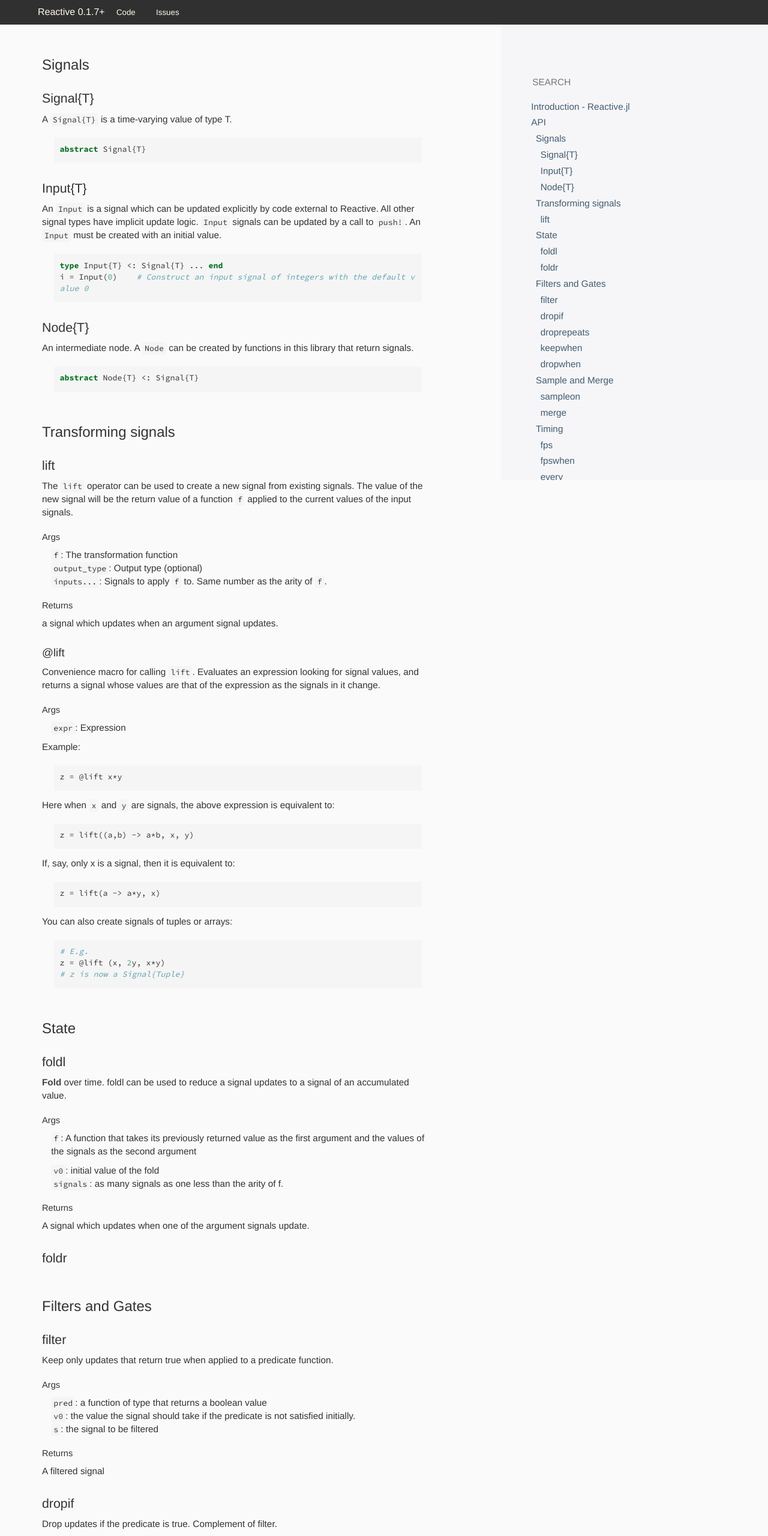
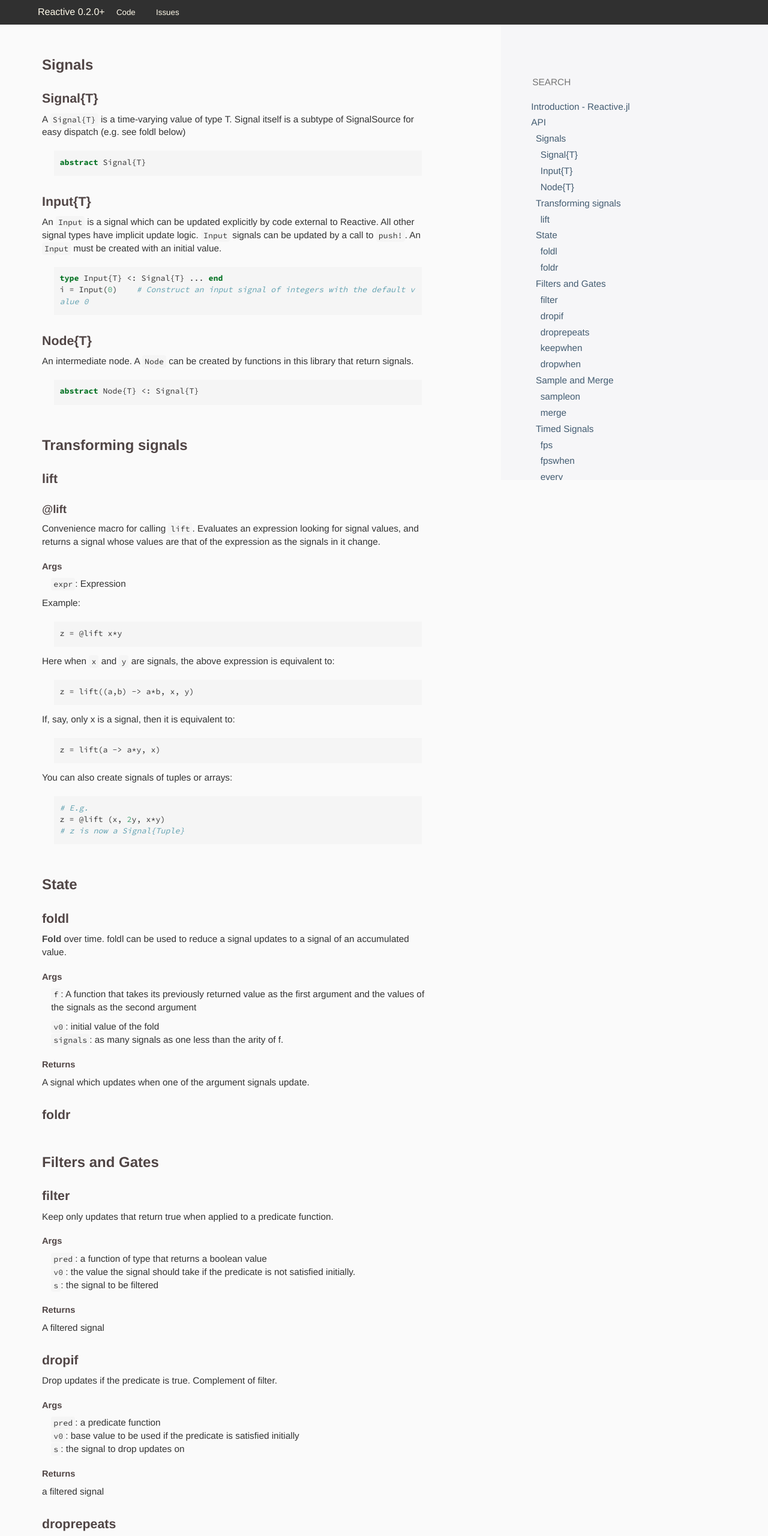
Before and after one commit to JuliaGizmos/Reactive.jl, a plain HTML site: page api.html in a window 1280 px wide. Shown: the top 2560 px of the page at 60% size. Drawn offline with Linux system fonts and the light colour scheme.

Commit message:
Some doc fixes

```diff
--- a/api.html
+++ b/api.html
@@ -18,7 +18,7 @@
     <div class="container">
       <div class="row">
         <ul>
-          <li><div id="pkgname">Reactive 0.1.7+</div></li>
+          <li><div id="pkgname">Reactive 0.2.0+</div></li>
           <li><a href="http://github.com/JuliaLang/Reactive.jl">Code</a></li>
           <li><a href="http://github.com/JuliaLang/Reactive.jl/issues">Issues</a></li>
         </ul>
@@ -30,40 +30,29 @@
     <div class="row">
       <div class="col-sm-7">
       <div id="body-content">
-<h1 id="signals">Signals</h1>
-<h2 id="signalt">Signal{T}</h2>
+<h1 id="signals"><a href="#signals">Signals</a></h1>
+<h2 id="signalt"><a href="#signalt">Signal{T}</a></h2>
 <div class="api-doc">
-A <code>Signal{T}</code> is a time-varying value of type T.
+A <code>Signal{T}</code> is a time-varying value of type T. Signal itself is a subtype of SignalSource for easy dispatch (e.g. see foldl below)
 </div>
 <pre class="sourceCode julia julia" execute="false"><code class="sourceCode julia"><span class="kw">abstract</span> Signal{T}</code></pre>
-<h2 id="inputt">Input{T}</h2>
+<h2 id="inputt"><a href="#inputt">Input{T}</a></h2>
 <div class="api-doc">
 An <code>Input</code> is a signal which can be updated explicitly by code external to Reactive. All other signal types have implicit update logic. <code>Input</code> signals can be updated by a call to <code>push!</code>. An <code>Input</code> must be created with an initial value.
 </div>
 <pre class="sourceCode julia julia" execute="false"><code class="sourceCode julia"><span class="kw">type</span> Input{T} &lt;: Signal{T} ... <span class="kw">end</span>
 i = Input(<span class="fl">0</span>)    <span class="co"># Construct an input signal of integers with the default value 0</span></code></pre>
-<h2 id="nodet">Node{T}</h2>
+<h2 id="nodet"><a href="#nodet">Node{T}</a></h2>
 <div class="api-doc">
 An intermediate node. A <code>Node</code> can be created by functions in this library that return signals.
 </div>
 <pre class="sourceCode julia julia" execute="false"><code class="sourceCode julia"><span class="kw">abstract</span> Node{T} &lt;: Signal{T}</code></pre>
-<h1 id="transforming-signals">Transforming signals</h1>
-<h2 id="lift">lift</h2>
-<div class="api-doc">
-<p>The <code>lift</code> operator can be used to create a new signal from existing signals. The value of the new signal will be the return value of a function <code>f</code> applied to the current values of the input signals.</p>
-<h4>Args</h4>
-<ul>
-<li><code>f</code>: The transformation function</li>
-<li><code>output_type</code>: Output type (optional)</li>
-<li><code>inputs...</code>: Signals to apply <code>f</code> to. Same number as the arity of <code>f</code>.</li>
-</ul>
-<h4>Returns</h4>
-a signal which updates when an argument signal updates.
-</div>
-<h3 id="lift-1"><span class="citation" data-cites="lift">@lift</span></h3>
+<h1 id="transforming-signals"><a href="#transforming-signals">Transforming signals</a></h1>
+<h2 id="lift"><a href="#lift">lift</a></h2>
+<h3 id="lift-1"><a href="#lift-1"><span class="citation" data-cites="lift">@lift</span></a></h3>
 <div class="api-doc">
 <p>Convenience macro for calling <code>lift</code>. Evaluates an expression looking for signal values, and returns a signal whose values are that of the expression as the signals in it change.</p>
-<h4>Args</h4>
+<h4><a href="#args">Args</a></h4>
 <ul>
 <li><code>expr</code>: Expression</li>
 </ul>
@@ -78,141 +67,139 @@ a signal which updates when an argument signal updates.
 <pre class="sourceCode julia julia" execute="false"><code class="sourceCode julia"><span class="co"># E.g.</span>
 z = @lift (x, <span class="fl">2</span>y, x*y)
 <span class="co"># z is now a Signal{Tuple}</span></code></pre>
-<h1 id="state">State</h1>
-<h2 id="foldl">foldl</h2>
+<h1 id="state"><a href="#state">State</a></h1>
+<h2 id="foldl"><a href="#foldl">foldl</a></h2>
 <div class="api-doc">
 <p><a href="http://en.wikipedia.org/wiki/Fold_(higher-order_function)">Fold</a> over time. foldl can be used to reduce a signal updates to a signal of an accumulated value.</p>
-<h4>Args</h4>
+<h4><a href="#args-1">Args</a></h4>
 <ul>
 <li><p><code>f</code>: A function that takes its previously returned value as the first argument and the values of the signals as the second argument</p></li>
 <li><code>v0</code>: initial value of the fold</li>
 <li><p><code>signals</code>: as many signals as one less than the arity of f.</p></li>
 </ul>
-<h4>Returns</h4>
+<h4><a href="#returns">Returns</a></h4>
 A signal which updates when one of the argument signals update.
 </div>
-<h2 id="foldr">foldr</h2>
-<h1 id="filters-and-gates">Filters and Gates</h1>
-<h2 id="filter">filter</h2>
+<h2 id="foldr"><a href="#foldr">foldr</a></h2>
+<h1 id="filters-and-gates"><a href="#filters-and-gates">Filters and Gates</a></h1>
+<h2 id="filter"><a href="#filter">filter</a></h2>
 <div class="api-doc">
 <p>Keep only updates that return true when applied to a predicate function.</p>
-<h4>Args</h4>
+<h4><a href="#args-2">Args</a></h4>
 <ul>
 <li><code>pred</code>: a function of type that returns a boolean value</li>
 <li><code>v0</code>: the value the signal should take if the predicate is not satisfied initially.</li>
 <li><code>s</code>: the signal to be filtered</li>
 </ul>
-<h4>Returns</h4>
+<h4><a href="#returns-1">Returns</a></h4>
 A filtered signal
 </div>
-<h2 id="dropif">dropif</h2>
+<h2 id="dropif"><a href="#dropif">dropif</a></h2>
 <div class="api-doc">
 <p>Drop updates if the predicate is true. Complement of filter.</p>
-<h4>Args</h4>
+<h4><a href="#args-3">Args</a></h4>
 <ul>
 <li><code>pred</code>: a predicate function</li>
 <li><code>v0</code>: base value to be used if the predicate is satisfied initially</li>
 <li><code>s</code>: the signal to drop updates on</li>
 </ul>
-<h4>Returns</h4>
+<h4><a href="#returns-2">Returns</a></h4>
 a filtered signal
 </div>
-<h2 id="droprepeats">droprepeats</h2>
+<h2 id="droprepeats"><a href="#droprepeats">droprepeats</a></h2>
 <div class="api-doc">
 <p>Drop repeated updates. To be used on signals of immutable types.</p>
-<h4>Args</h4>
+<h4><a href="#args-4">Args</a></h4>
 <ul>
 <li><code>s</code>: the signal to drop repeats from</li>
 </ul>
-<h4>Returns</h4>
+<h4><a href="#returns-3">Returns</a></h4>
 a signal with repeats dropped.
 </div>
-<h2 id="keepwhen">keepwhen</h2>
+<h2 id="keepwhen"><a href="#keepwhen">keepwhen</a></h2>
 <div class="api-doc">
 <p>Keep only updates to the second signal only when the first signal is true. Complements dropwhen.</p>
-<h4>Args</h4>
+<h4><a href="#args-5">Args</a></h4>
 <ul>
 <li><code>test</code>: a Signal{Bool} which tells when to keep updates to s</li>
 <li><code>v0</code>: base value to use if the signal is false initially</li>
 <li><code>s</code>: the signal to filter</li>
 </ul>
-<h4>Returns</h4>
+<h4><a href="#returns-4">Returns</a></h4>
 a signal which updates only when the test signal is true
 </div>
-<h2 id="dropwhen">dropwhen</h2>
+<h2 id="dropwhen"><a href="#dropwhen">dropwhen</a></h2>
 <div class="api-doc">
 <p>Drop updates when the first signal is true.</p>
-<h4>Args</h4>
+<h4><a href="#args-6">Args</a></h4>
 <ul>
 <li><code>test</code>: a Signal{Bool} which tells when to drop updates</li>
 <li><code>v0</code>: value to be used if the test signal is true initially</li>
 <li><code>s</code>: the signal to drop updates from</li>
 </ul>
 </div>
-<h1 id="sample-and-merge">Sample and Merge</h1>
-<h2 id="sampleon">sampleon</h2>
+<h1 id="sample-and-merge"><a href="#sample-and-merge">Sample and Merge</a></h1>
+<h2 id="sampleon"><a href="#sampleon">sampleon</a></h2>
 <div class="api-doc">
 <p>Sample from the second signal every time an update occurs in the first signal</p>
-<h4>Args</h4>
+<h4><a href="#args-7">Args</a></h4>
 <ul>
 <li><code>s1</code>: the signal to watch for updates</li>
 <li><code>s2</code>: the signal to sample from when s1 updates</li>
 </ul>
-<h4>Returns</h4>
+<h4><a href="#returns-5">Returns</a></h4>
 a of the same type as s2 which updates with s1
 </div>
-<h2 id="merge">merge</h2>
+<h2 id="merge"><a href="#merge">merge</a></h2>
 <div class="api-doc">
 <p>Merge multiple signals of the same type. If more than one signals update together, the first one gets precedence.</p>
-<h4>Args</h4>
+<h4><a href="#args-8">Args</a></h4>
 <ul>
 <li><code>signals...</code>: two or more signals</li>
 </ul>
-<h4>Returns</h4>
+<h4><a href="#returns-6">Returns</a></h4>
 a merged signal
 </div>
-<h1 id="timing">Timing</h1>
-<p>Timing functions are available in the Reactive.Timing module:</p>
-<pre class="sourceCode julia julia"><code class="sourceCode julia">using Reactive.Timing</code></pre>
-<h2 id="fps">fps</h2>
+<h1 id="timed-signals"><a href="#timed-signals">Timed Signals</a></h1>
+<h2 id="fps"><a href="#fps">fps</a></h2>
 <div class="api-doc">
 <p>Takes a desired number of frames per second and updates as quickly as possible at most the desired number of times a second.</p>
-<h4>Args</h4>
+<h4><a href="#args-9">Args</a></h4>
 <ul>
 <li><code>freq</code>: the desired fps</li>
 </ul>
-<h4>Returns</h4>
+<h4><a href="#returns-7">Returns</a></h4>
 a signal of time delta between two updates
 </div>
-<h2 id="fpswhen">fpswhen</h2>
+<h2 id="fpswhen"><a href="#fpswhen">fpswhen</a></h2>
 <div class="api-doc">
 <p>Same as the fps function, but you can turn it on and off. The first time delta after a pause is always zero, no matter how long the pause was.</p>
-<h4>Args</h4>
+<h4><a href="#args-10">Args</a></h4>
 <ul>
 <li><code>test</code>: a switch signal of booleans to turn fps on or off</li>
 <li><code>freq</code>: the maximum frequency at which fpswhen should update</li>
 </ul>
-<h4>Returns</h4>
+<h4><a href="#returns-8">Returns</a></h4>
 an signal of Float64 time deltas
 </div>
-<h2 id="every">every</h2>
+<h2 id="every"><a href="#every">every</a></h2>
 <div class="api-doc">
 <p>Create a signal of timestamps that updates every delta seconds</p>
-<h4>Args</h4>
+<h4><a href="#args-11">Args</a></h4>
 <ul>
 <li><code>delta</code>: interval between updates.</li>
 </ul>
-<h4>Returns</h4>
+<h4><a href="#returns-9">Returns</a></h4>
 a periodically updating timestamp as a signal
 </div>
-<h2 id="timestamp">timestamp</h2>
+<h2 id="timestamp"><a href="#timestamp">timestamp</a></h2>
 <div class="api-doc">
 <p>Timestamp a signal.</p>
-<h4>Args</h4>
+<h4><a href="#args-12">Args</a></h4>
 <ul>
 <li><code>s</code>: a signal to timestamp</li>
 </ul>
-<h4>Returns</h4>
+<h4><a href="#returns-10">Returns</a></h4>
 a signal of type (Float64, T) where the first element is the time at which the value (2nd element) got updated.
 </div>
         <hr>
@@ -284,7 +271,7 @@ a signal of type (Float64, T) where the first element is the time at which the v
                 <a style="margin-left: 1.0em" class="toc-item" href="#merge">merge</a>
             </li>
             <li>
-                <a style="margin-left: 0.5em" class="toc-item" href="#timing">Timing</a>
+                <a style="margin-left: 0.5em" class="toc-item" href="#timed-signals">Timed Signals</a>
             </li>
             <li>
                 <a style="margin-left: 1.0em" class="toc-item" href="#fps">fps</a>
@@ -318,7 +305,7 @@ a signal of type (Float64, T) where the first element is the time at which the v
     </div>
 
   <footer class="col-sm-8">
-    <p class="muted">Last modified by Shashi Gowda on Thu Aug 28 22:19:02 IST 2014. Generated with
+    <p class="muted">Last modified by Shashi Gowda on Sun May 17 10:36:03 IST 2015. Generated with
     <a href="https://github.com/dcjones/Judo.jl">Judo</a>.</p>
   </footer>
 
```
Also changed, not shown: index.html (+20 -20 lines).
